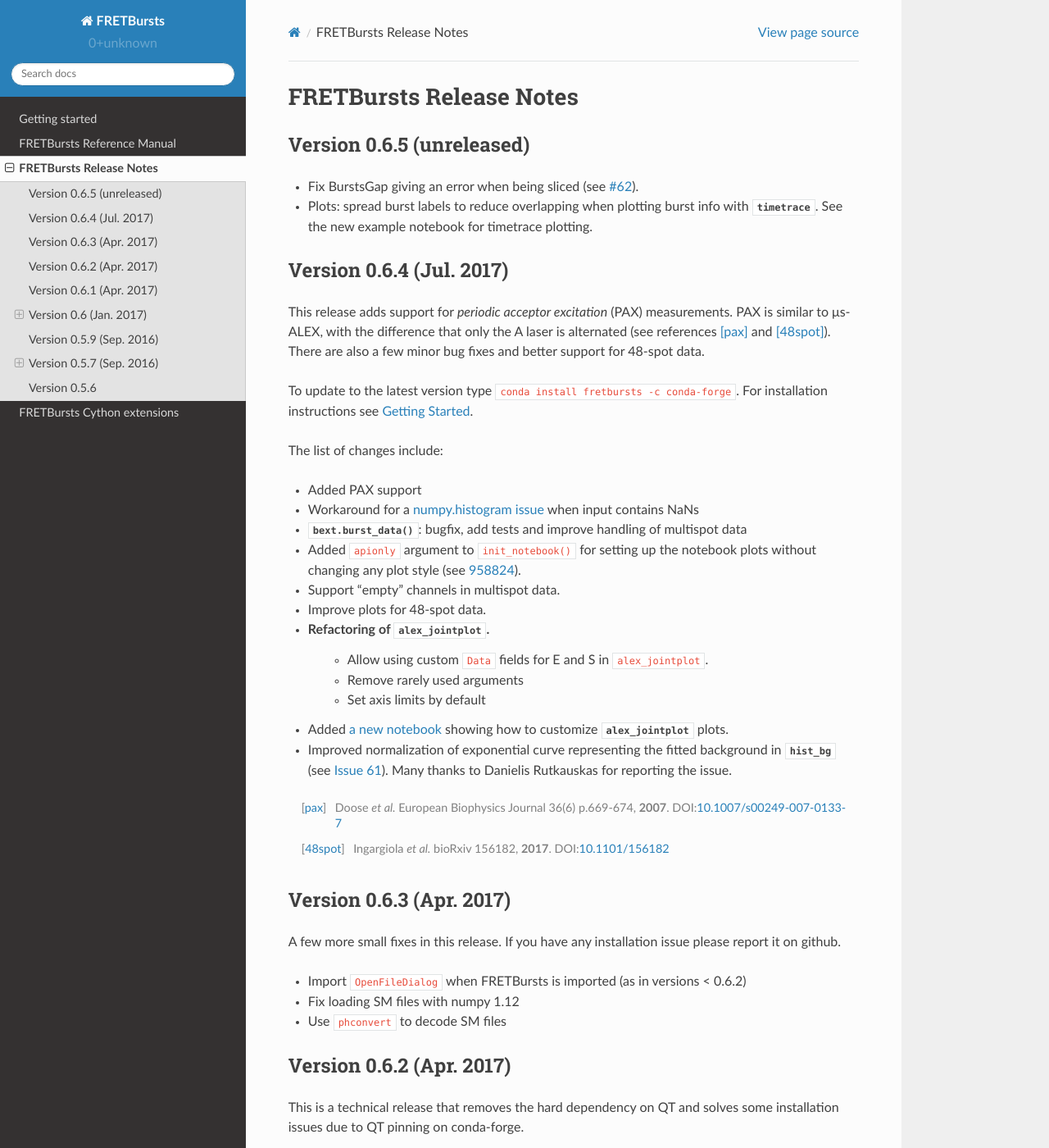
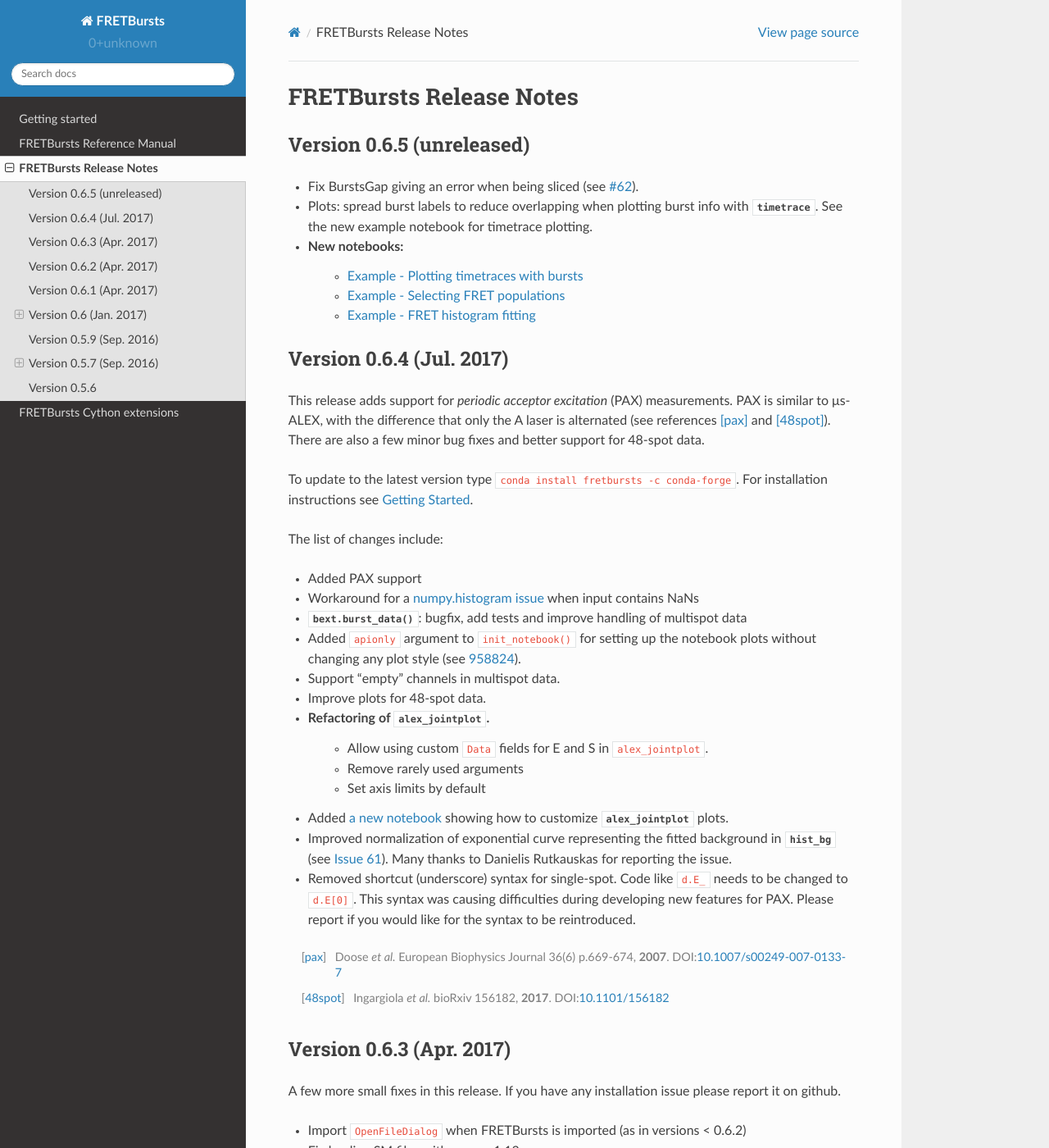
Before and after one commit to tritemio/FRETBursts, a Sphinx documentation site: the page built from docs/source/releasenotes.rst, in a window 1280 px wide and 1400 px high. Shown: the whole window at 82% size. Built offline with Sphinx 7.4.7 and the Read the Docs theme 2.0.0, drawn with Linux system fonts in a browser that asks for light colours; the version number could not be read and is left out.

Commit message:
Docs: update RN

```diff
--- a/docs/source/releasenotes.rst
+++ b/docs/source/releasenotes.rst
@@ -8,6 +8,10 @@
 - Plots: spread burst labels to reduce overlapping when plotting burst
   info with :func:`timetrace <fretbursts.burst_plot.timetrace>`.
   See the new example notebook for timetrace plotting.
+- New notebooks:
+    - `Example - Plotting timetraces with bursts <https://github.com/tritemio/FRETBursts/blob/master/notebooks/Example%20-%20Plotting%20timetraces%20with%20bursts.ipynb>`__
+    - `Example - Selecting FRET populations <https://github.com/tritemio/FRETBursts/blob/master/notebooks/Example%20-%20Selecting%20FRET%20populations.ipynb>`__
+    - `Example - FRET histogram fitting <https://github.com/tritemio/FRETBursts/blob/master/notebooks/Example%20-%20FRET%20histogram%20fitting.ipynb>`__
 
 Version 0.6.4 (Jul. 2017)
 --------------------------
@@ -40,6 +44,10 @@
   fitted background in :func:`hist_bg <fretbursts.burst_plot.hist_bg>`
   (see `Issue 61 <https://github.com/tritemio/FRETBursts/issues/61>`__).
   Many thanks to Danielis Rutkauskas for reporting the issue.
+- Removed shortcut (underscore) syntax for single-spot. Code like
+  ``d.E_`` needs to be changed to ``d.E[0]``.
+  This syntax was causing difficulties during developing new features for PAX.
+  Please report if you would like for the syntax to be reintroduced.
 
 .. [pax] Doose *et al.* European Biophysics Journal 36(6) p.669-674, **2007**.
          DOI:`10.1007/s00249-007-0133-7 <https://doi.org/10.1007/s00249-007-0133-7>`__
```
